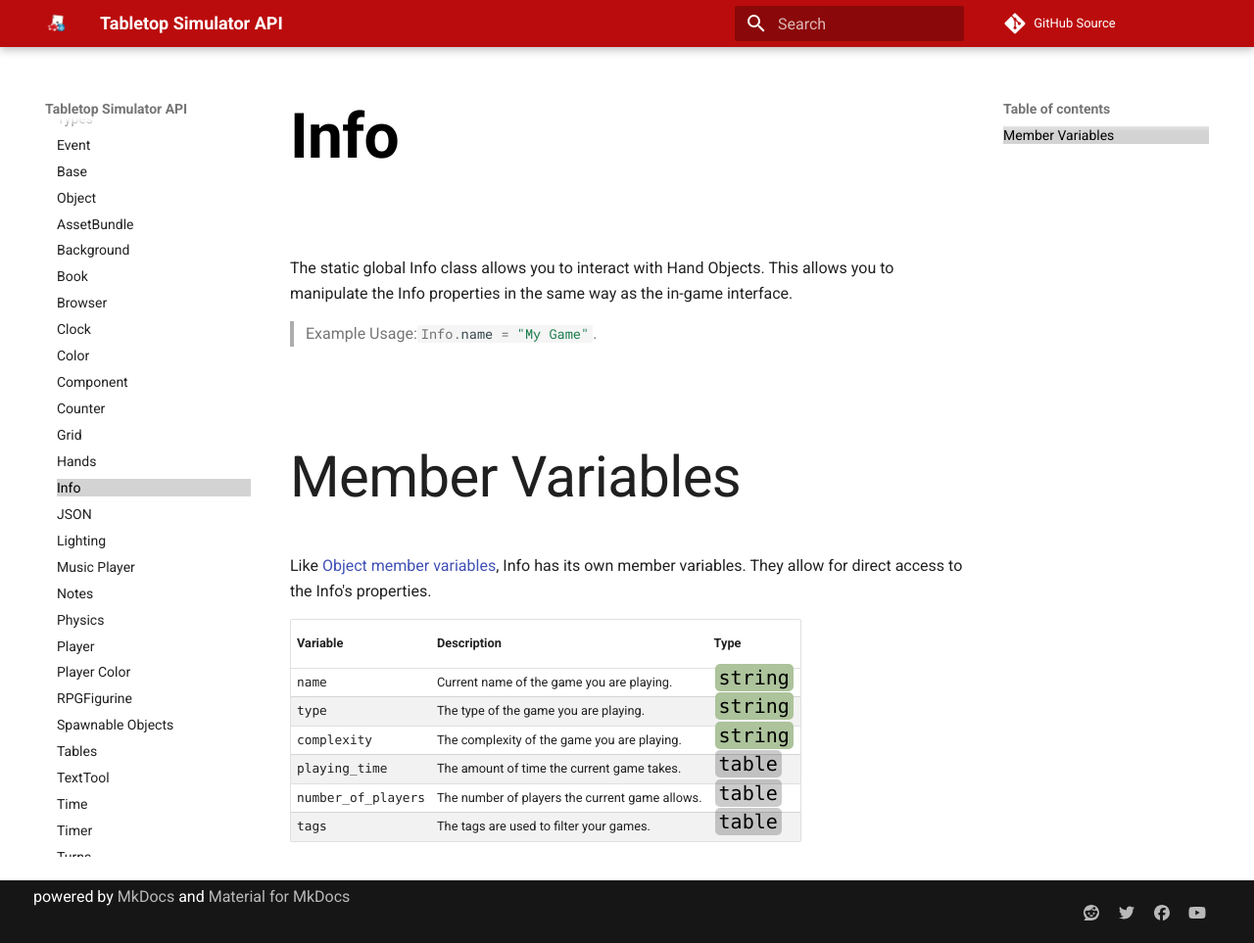
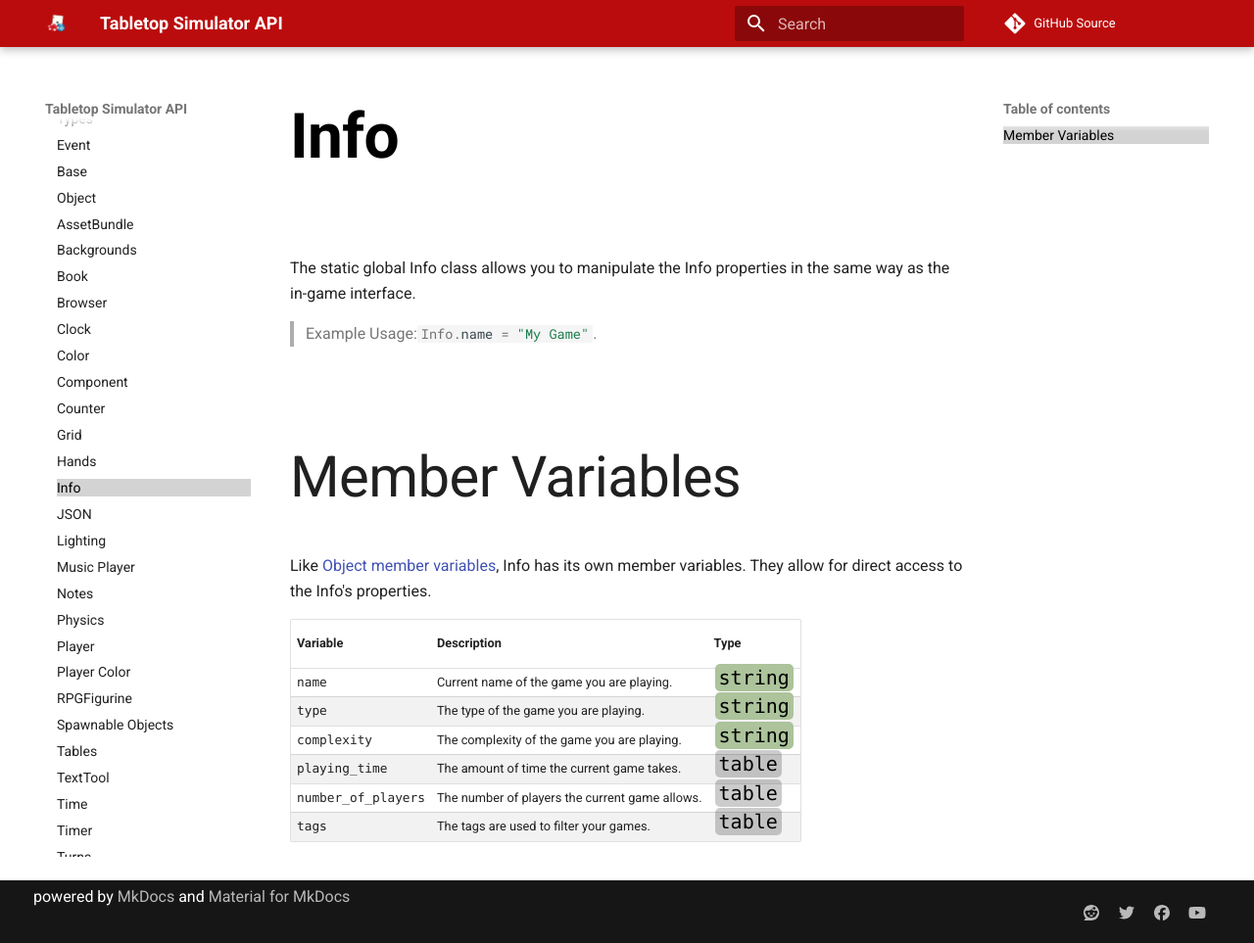
Before and after one commit to Berserk-Games/Tabletop-Simulator-API, an MkDocs documentation site: the page built from docs/info.md, in a window 1280 px wide and 963 px high. Shown: the whole window at 98% size. Built offline with MkDocs 1.6.1 and Material for MkDocs 9.7.7, drawn with Linux system fonts in a browser that asks for light colours; comment, search, counter and statistics services are not loaded.

Commit message:
fixed typos in last pull request

```diff
--- a/docs/info.md
+++ b/docs/info.md
@@ -1,4 +1,4 @@
-The static global Info class allows you to interact with Hand Objects. This allows you to manipulate the Info properties in the same way as the in-game interface.
+The static global Info class allows you to manipulate the Info properties in the same way as the in-game interface.
 
 > Example Usage:`#!lua Info.name = "My Game"`.
 
--- a/mkdocs.yml
+++ b/mkdocs.yml
@@ -70,7 +70,7 @@
     - Base: base.md
     - Object: object.md
     - AssetBundle: assetbundle.md
-    - Background: backgrounds.md
+    - Backgrounds: backgrounds.md
     - Book: book.md
     - Browser: browser.md
     - Clock: clock.md
```
